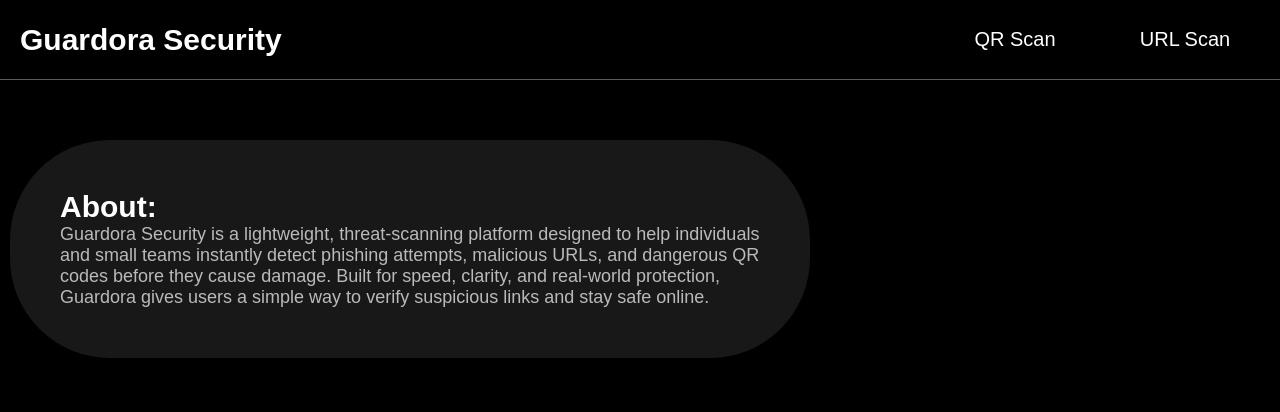
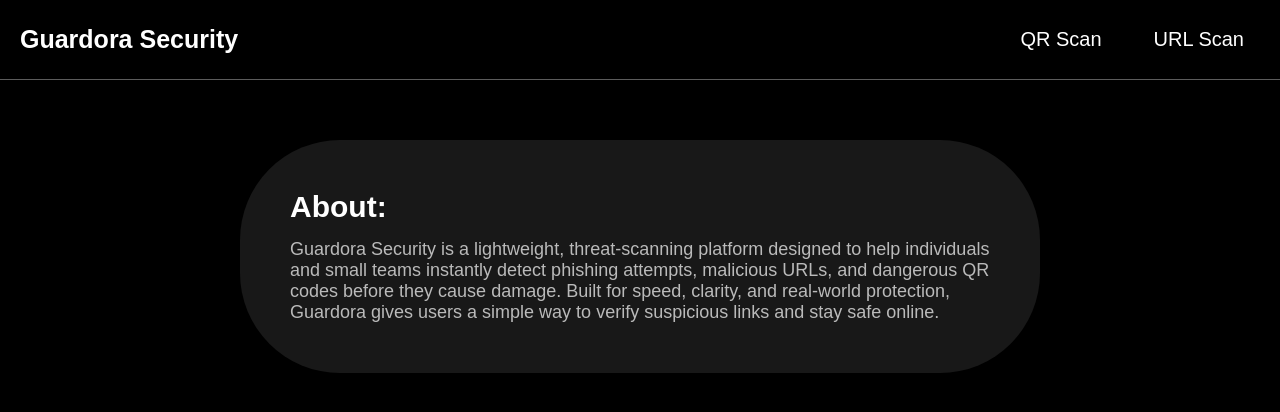
Before and after one commit to Darsheels/GuardoraSecurity, a React (Vite) app: page / in a window 1280 px wide. Shown: the top 412 px of the page. Built offline with nearby package versions, Linux system fonts and the light colour scheme.

Commit message:
Scaling added for all kind of devices

```diff
--- a/package.json
+++ b/package.json
@@ -11,7 +11,8 @@
   },
   "dependencies": {
     "react": "^19.2.4",
-    "react-dom": "^19.2.4"
+    "react-dom": "^19.2.4",
+    "react-webcam": "^7.2.0"
   },
   "devDependencies": {
     "@eslint/js": "^9.39.4",
--- a/src/App.jsx
+++ b/src/App.jsx
@@ -1,11 +1,11 @@
 import Hero from "./components/Hero"
-import Workings from "./components/Workings"
+import Header from "./components/Header"
 
 export default function App() {
   return (
     <>
+      <Header></Header>
       <Hero></Hero>
-      <Workings></Workings>
     </>
   )
 }
--- /dev/null
+++ b/src/components/Header.jsx
@@ -0,0 +1,12 @@
+export default function Header() {
+    return (
+        <div className="Header">
+            <h1 className="Title">Guardora Security</h1>
+
+            <div className="Header-Items">
+                <div className="Header-Item">QR Scan</div>
+                <div className="Header-Item">URL Scan</div>
+            </div>
+        </div>
+    )
+}
--- a/src/components/Hero.jsx
+++ b/src/components/Hero.jsx
@@ -1,15 +1,10 @@
 export default function Hero() {
     return (
         <div className="Hero">
-            <h1 className="Title">Guardora Security</h1>
-            <div className="Subtitle">Instantly scan URLs and QR codes for phishing, malware, and unsafe redirects — powered by real-time threat intelligence.</div>
-
-            <div className="Hero-Items">
-                <div className="Hero-Item">QR Scan</div>
-                <div className="Hero-Item">URL Scan</div>
+            <div className="Hero-About">
+                <h1 className="Hero-Header">About:</h1>
+                Guardora Security is a lightweight, threat-scanning platform designed to help individuals and small teams instantly detect phishing attempts, malicious URLs, and dangerous QR codes before they cause damage. Built for speed, clarity, and real‑world protection, Guardora gives users a simple way to verify suspicious links and stay safe online.
             </div>
-
         </div>
     )
-
 }
--- a/src/components/Workings.jsx
+++ /dev/null
@@ -1,11 +0,0 @@
-export default function Workings() {
-    return (
-    <div className="Workings">
-            <div className="About">
-                <h1 className="Header">About:</h1>
-                Guardora Security is a lightweight, threat‑scanning platform designed to help individuals and small teams instantly detect phishing attempts, malicious URLs, and dangerous QR codes before they cause damage. Built for speed, clarity, and real‑world protection, Guardora gives users a simple way to verify suspicious links and stay safe online.
-            </div>
-    </div>
-    )
-
-}
--- a/src/index.css
+++ b/src/index.css
@@ -6,24 +6,30 @@
   user-select: none;
 }
 
-.Hero {
-  height: 80px;
+html, body {
+  width: 100%;
+  overflow-x: hidden;
+}
+
+.Header {
+  height: 60px;
   width: 100%;
   display: flex;
   align-items: center;
-  gap: 12px;
-  padding: 0 20px;
+  gap: 10px;
+  padding: 0 15px;
   background-color: rgb(0, 0, 0);
   border-bottom: 1px solid rgb(92, 92, 92);
+  flex-wrap: wrap;
 }
 
 .Title {
   color: rgb(255, 255, 255);
   margin: 0;
   background-color: transparent;
-  font: bold 30px Arial, sans-serif;
-  width: 330px;
+  font: bold clamp(18px, 5vw, 25px) Arial, sans-serif;
   position: relative;
+  white-space: nowrap;
 }
 
 .Title:hover {
@@ -31,46 +37,86 @@
   cursor: pointer;
 }
 
-.Hero-Items {
+.Header-Items {
   display: flex;
-  gap: 20px;
+  gap: 8px;
   margin-left: auto;
   background: transparent;
+  flex-wrap: wrap;
 }
 
-.Hero-Item {
-  font: 20px Arial, sans-serif;
+.Header-Item {
+  font: clamp(14px, 3vw, 20px) Arial, sans-serif;
   background-color: transparent;
   color: white;
   margin: 0;
-  padding: 10px 16px;
-  width:  150px;
+  padding: 8px 12px;
   text-align: center;
+  white-space: nowrap;
 }
 
-.Hero-Item:hover {
+.Header-Item:hover {
   color: rgb(186, 186, 186);
   cursor: pointer;
   border-radius: 30px;
 }
 
-.Workings {
-  padding: 50px;
+.Hero {
+  padding: clamp(20px, 5vw, 50px);
   background-color: rgb(24, 24, 24);
   color: rgb(186, 186, 186);
-  width: 800px;
-  border-radius: 100px;
-  margin: 60px 10px;
+  width: 90vw;
+  max-width: 900px;
+  border-radius: clamp(20px, 10vw, 100px);
+  margin: clamp(30px, 8vw, 60px) auto;
 }
 
-.About {
-  font: 18px Arial, sans-serif;
+.Hero-About {
+  font: clamp(14px, 3.5vw, 18px) Arial, sans-serif;
   background-color: transparent;
+  line-height: 1.6;
 }
 
-.Header {
-  font: bold 30px Arial, sans-serif;
+.Hero-Header {
+  font: clamp(24px, 6vw, 30px) Arial, sans-serif;
   background-color: transparent;
-  margin: 0px;
+  margin: 0 0 15px 0;
   color: white;
 }
+
+
+@media (min-width: 768px) {
+  .Header {
+    height: 80px;
+    gap: 12px;
+    padding: 0 20px;
+  }
+
+  .Title {
+    font: bold 25px Arial, sans-serif;
+  }
+
+  .Header-Items {
+    gap: 20px;
+  }
+
+  .Header-Item {
+    font: 20px Arial, sans-serif;
+    padding: 10px 16px;
+  }
+
+  .Hero {
+    padding: 50px;
+    width: 800px;
+    border-radius: 100px;
+    margin: 60px auto;
+  }
+
+  .Hero-About {
+    font: 18px Arial, sans-serif;
+  }
+
+  .Hero-Header {
+    font: bold 30px Arial, sans-serif;
+  }
+}
```
Also changed, not shown: src/components/QR.jsx (added, +13 -0 lines), 1 other file (tests, documents, lock files or other folders).
